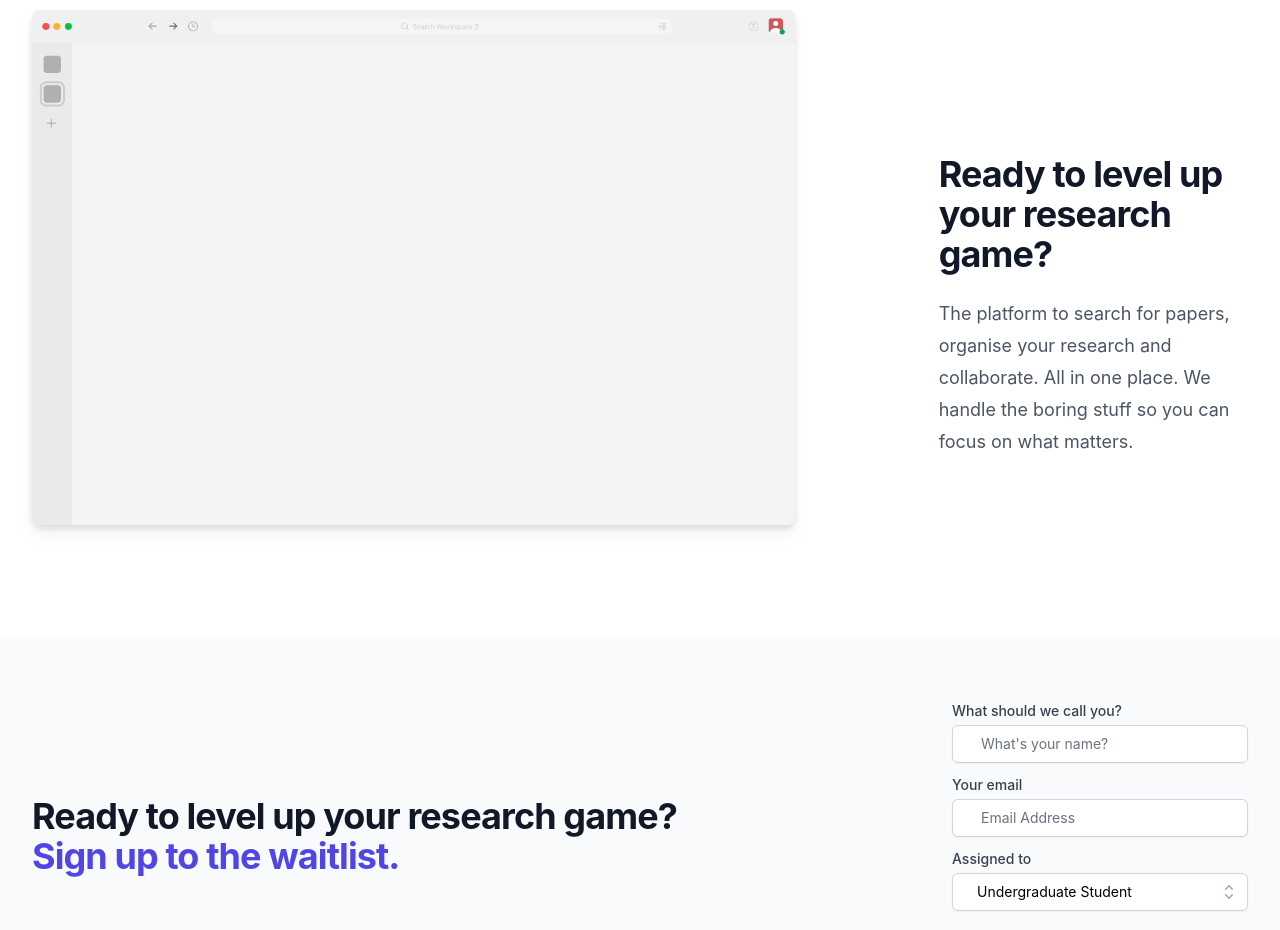
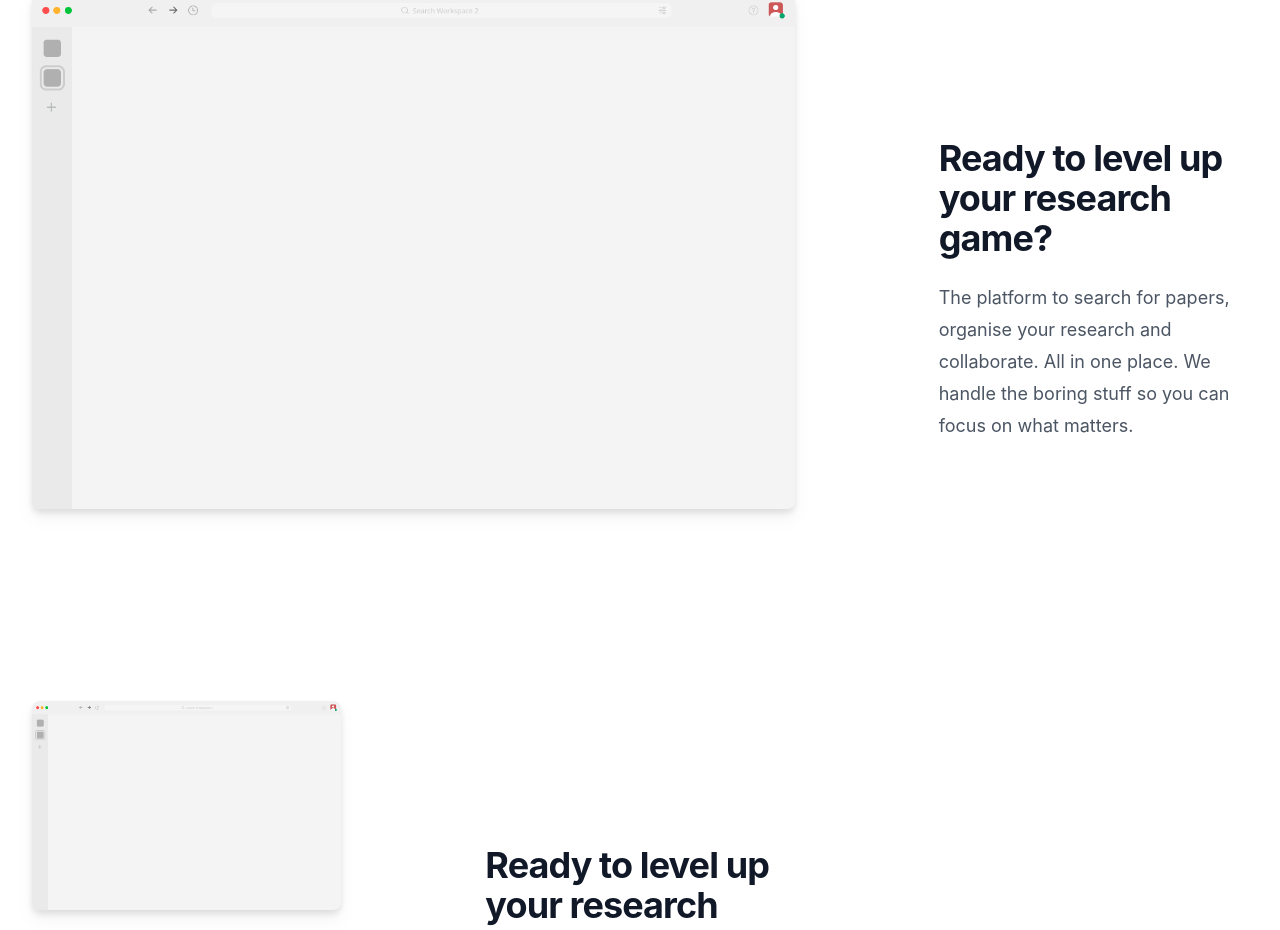
Before and after one commit to musdotdigital/san-pelligrino, a Next.js app: page / in a window 1280 px wide. Shown: the part 850-1780 px from the top of the page. Built offline with nearby package versions, Linux system fonts and the light colour scheme.

Commit message:
add 2 column grid to home page

```diff
--- a/modules/ProductFeature/index.tsx
+++ /dev/null
@@ -1,108 +0,0 @@
-import { slideOne } from '../../src/images'
-import Image from 'next/image'
-import React from 'react'
-
-type Props = {
-    inverse?: boolean
-}
-
-const product = {
-    name: 'Basic Tee 6-Pack',
-    price: '$192',
-    href: '#',
-    breadcrumbs: [
-        { id: 1, name: 'Men', href: '#' },
-        { id: 2, name: 'Clothing', href: '#' }
-    ],
-    images: [
-        {
-            src: 'https://tailwindui.com/img/ecommerce-images/product-page-02-secondary-product-shot.jpg',
-            alt: 'Two each of gray, white, and black shirts laying flat.'
-        },
-        {
-            src: 'https://tailwindui.com/img/ecommerce-images/product-page-02-tertiary-product-shot-01.jpg',
-            alt: 'Model wearing plain black basic tee.'
-        },
-        {
-            src: 'https://tailwindui.com/img/ecommerce-images/product-page-02-tertiary-product-shot-02.jpg',
-            alt: 'Model wearing plain gray basic tee.'
-        },
-        {
-            src: 'https://tailwindui.com/img/ecommerce-images/product-page-02-featured-product-shot.jpg',
-            alt: 'Model wearing plain white basic tee.'
-        }
-    ],
-    colors: [
-        { name: 'White', class: 'bg-white', selectedClass: 'ring-gray-400' },
-        { name: 'Gray', class: 'bg-gray-200', selectedClass: 'ring-gray-400' },
-        { name: 'Black', class: 'bg-gray-900', selectedClass: 'ring-gray-900' }
-    ],
-    sizes: [
-        { name: 'XXS', inStock: false },
-        { name: 'XS', inStock: true },
-        { name: 'S', inStock: true },
-        { name: 'M', inStock: true },
-        { name: 'L', inStock: true },
-        { name: 'XL', inStock: true },
-        { name: '2XL', inStock: true },
-        { name: '3XL', inStock: true }
-    ],
-    description:
-        'The Basic Tee 6-Pack allows you to fully express your vibrant personality with three grayscale options. Feeling adventurous? Put on a heather gray tee. Want to be a trendsetter? Try our exclusive colorway: "Black". Need to add an extra pop of color to your outfit? Our white tee has you covered.',
-    highlights: [
-        'Hand cut and sewn locally',
-        'Dyed with our proprietary colors',
-        'Pre-washed & pre-shrunk',
-        'Ultra-soft 100% cotton'
-    ],
-    details:
-        'The 6-Pack includes two black, two white, and two heather gray Basic Tees. Sign up for our subscription service and be the first to get new, exciting colors, like our upcoming "Charcoal Gray" limited release.'
-}
-
-const ProductFeature = (props: Props) => {
-    const { inverse = false } = props
-    return (
-        <div className="bg-white py-24 sm:py-28">
-            <div className="mx-auto max-w-7xl px-6 lg:px-8">
-                <div className=" max-w-lg sm:mx-auto md:max-w-none">
-                    <div className="grid grid-cols-1 md:grid-cols-3 gap-36">
-                        {/* <div className="col-span-2 aspect-auto drop-shadow-lg">
-                            <Image
-                                src={'/slide-one.png'}
-                                alt="Picture of the author"
-                                layout="fill"
-                                className="object-fill h-full"
-                            />
-                        </div> */}
-                        <div className=" bg-gray-200 rounded-lg overflow-hidden  col-span-2 drop-shadow-lg">
-                            <img
-                                alt="/slide-one.png"
-                                src="/slide-one.png"
-                                // className="group-hover:opacity-75"
-                            />
-                            <Image
-                                src={'/slide-one.png'}
-                                alt="Picture of the author"
-                                layout="fill"
-                                className=""
-                            />
-                        </div>
-
-                        <div className="col-span-1">
-                            <h2 className="text-3xl font-bold tracking-tight text-gray-900 sm:text-4xl mt-36">
-                                Ready to level up your research game?
-                            </h2>
-                            <p className="mt-6 text-lg leading-8 text-gray-600 ">
-                                The platform to search for papers, organise your research and
-                                collaborate. All in one place. We handle the boring stuff so you can
-                                focus on what matters.
-                            </p>
-                        </div>
-                    </div>
-                </div>
-            </div>
-        </div>
-    )
-}
-
-export default ProductFeature
--- /dev/null
+++ b/modules/TwoColumnFeature/index.tsx
@@ -0,0 +1,39 @@
+import React from 'react'
+
+import { setClassNames } from '../../utils/tailwindUtils'
+
+type Props = {
+    layout: '2/3' | '1/2'
+    columnOne: React.ReactNode
+    columnTwo: React.ReactNode
+}
+
+const ProductFeature = (props: Props) => {
+    const { layout, columnOne, columnTwo } = props
+
+    return (
+        <div className="bg-white sm:py-24">
+            <div className="mx-auto max-w-7xl px-6 lg:px-8">
+                <div className=" max-w-lg sm:mx-auto md:max-w-none">
+                    <div
+                        className={setClassNames(
+                            layout === '1/2' ? 'md:grid-cols-2' : 'md:grid-cols-3',
+                            'grid grid-cols-1 md:grid-cols-3 gap-36'
+                        )}
+                    >
+                        <div
+                            className={setClassNames(
+                                layout === '1/2' ? 'sm:col-span-1' : 'sm:col-span-2'
+                            )}
+                        >
+                            {columnOne}
+                        </div>
+                        {columnTwo}
+                    </div>
+                </div>
+            </div>
+        </div>
+    )
+}
+
+export default ProductFeature
--- a/package.json
+++ b/package.json
@@ -32,6 +32,7 @@
     "devDependencies": {
         "autoprefixer": "^10.4.13",
         "postcss": "^8.4.19",
+        "supabase": ">=1.8.1",
         "tailwindcss": "^3.2.4"
     }
 }
--- a/pages/index.tsx
+++ b/pages/index.tsx
@@ -5,8 +5,9 @@ import { Bars3Icon, XMarkIcon } from '@heroicons/react/24/outline'
 import { createClient } from '@supabase/supabase-js'
 
 import HomeSearch from '../modules/HomeSearch/'
-import ProductFeature from '../modules/ProductFeature'
+import TwoColumnFeature from '../modules/TwoColumnFeature'
 import WatilistSignUp from '../modules/WaitlistSignUp/index'
+import { slideOne } from '../src/images'
 import { Database } from '../types/supabase'
 
 if (!process.env.NEXT_PUBLIC_SUPABASE_ANON_KEY) {
@@ -121,7 +122,7 @@ function Home() {
             </div>
             <main>
                 <div className="relative px-6 lg:px-8">
-                    <div className="mx-auto max-w-3xl pt-20 pb-32 sm:pt-48">
+                    <div className="mx-auto max-w-3xl pt-20 pb-20 sm:pb-32 sm:pt-48">
                         <div>
                             <div className="hidden sm:mb-8 sm:flex sm:justify-center">
                                 <div className="relative overflow-hidden rounded-full py-1.5 px-4 text-sm leading-6 ring-1 ring-gray-900/10 hover:ring-gray-900/20">
@@ -151,7 +152,57 @@ function Home() {
                         </div>
                     </div>
                 </div>
-                <ProductFeature />
+
+                <TwoColumnFeature
+                    layout="2/3"
+                    columnOne={
+                        <div className=" bg-gray-200 rounded-lg overflow-hidden drop-shadow-lg">
+                            <img
+                                alt="/slide-one.png"
+                                src={slideOne}
+                                className="group-hover:opacity-75"
+                                loading="lazy"
+                            />
+                        </div>
+                    }
+                    columnTwo={
+                        <div className="col-span-1">
+                            <h2 className="text-3xl font-bold tracking-tight text-gray-900 sm:text-4xl sm:mt-36">
+                                Ready to level up your research game?
+                            </h2>
+                            <p className="mt-6 text-lg leading-8 text-gray-600 ">
+                                The platform to search for papers, organise your research and
+                                collaborate. All in one place. We handle the boring stuff so you can
+                                focus on what matters.
+                            </p>
+                        </div>
+                    }
+                />
+                <TwoColumnFeature
+                    layout="1/2"
+                    columnOne={
+                        <div className=" bg-gray-200 rounded-lg overflow-hidden drop-shadow-lg">
+                            <img
+                                alt="/slide-one.png"
+                                src={slideOne}
+                                className="group-hover:opacity-75"
+                                loading="lazy"
+                            />
+                        </div>
+                    }
+                    columnTwo={
+                        <div className="col-span-1">
+                            <h2 className="text-3xl font-bold tracking-tight text-gray-900 sm:text-4xl sm:mt-36">
+                                Ready to level up your research game?
+                            </h2>
+                            <p className="mt-6 text-lg leading-8 text-gray-600 ">
+                                The platform to search for papers, organise your research and
+                                collaborate. All in one place. We handle the boring stuff so you can
+                                focus on what matters.
+                            </p>
+                        </div>
+                    }
+                />
 
                 <div className="bg-gray-50">
                     <div className="mx-auto max-w-7xl py-12 px-4 sm:px-6 lg:flex lg:items-center lg:justify-between lg:py-16 lg:px-8 ">
--- a/src/images/index.ts
+++ b/src/images/index.ts
@@ -1 +1 @@
-export const slideOne = '/static/images/slide-one.png'
+export const slideOne = '/slide-one.png'
```
Also changed, not shown: 1 other file (tests, documents, lock files or other folders).
